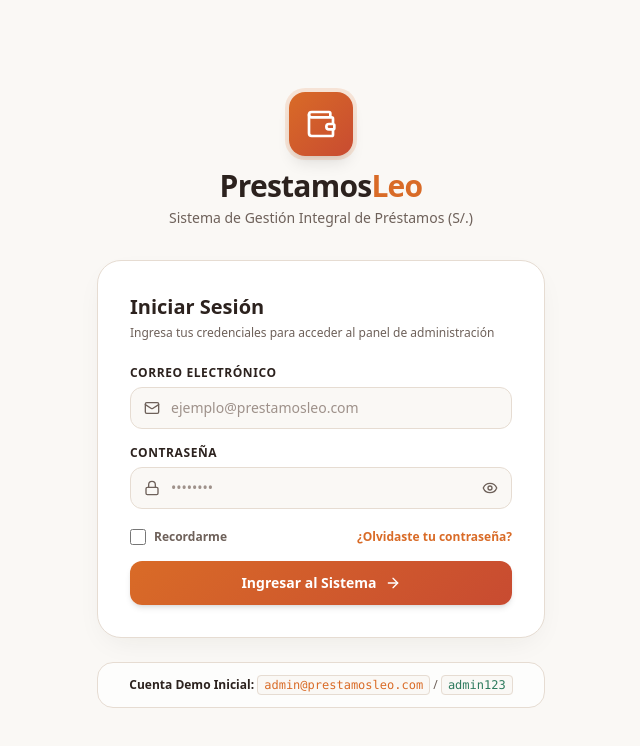
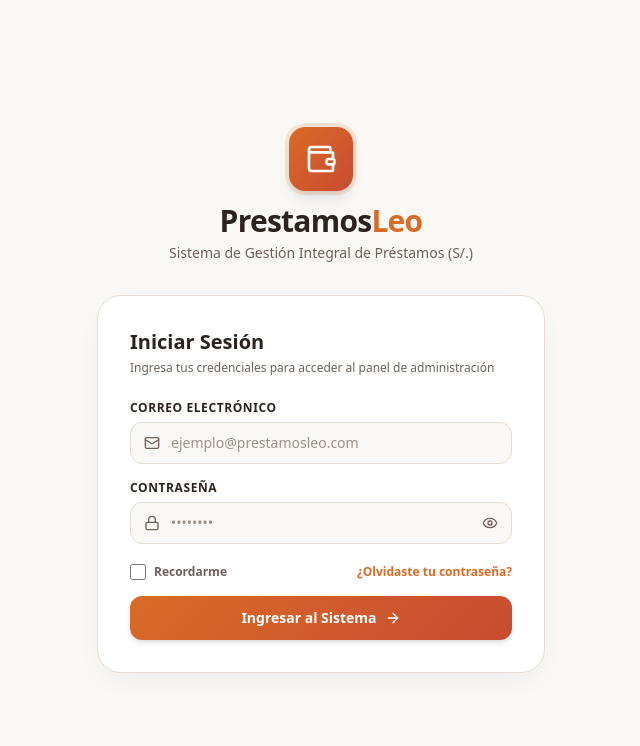
Before and after one commit to LeooTech-hub/PrestamosLeoWEB, a React (Vite) app in the folder frontend/: page / in a window 1280 px wide. Shown: the top 746 px of the page, without its empty margins (319-959 px from the left). Built offline with nearby package versions, Linux system fonts and the light colour scheme; no server answers; the HTML template or start-up script is replaced by a standard one.

Commit message:
quitando admin demo

```diff
--- a/frontend/src/pages/VistaLogin.jsx
+++ b/frontend/src/pages/VistaLogin.jsx
@@ -201,10 +201,7 @@ export function VistaLogin({ onLoginSuccess }) {
         </div>
 
         {/* Demo Hint */}
-        <div className="mt-6 text-center text-xs text-[#6E615A] bg-white/70 border border-[#E6DCD2] rounded-2xl p-3.5">
-          <span className="font-bold text-[#2C221E]">Cuenta Demo Inicial:</span>{' '}
-          <code className="bg-[#FAF8F5] px-1.5 py-0.5 rounded border border-[#E6DCD2] font-mono text-[#D96B27]">admin@prestamosleo.com</code> / <code className="bg-[#FAF8F5] px-1.5 py-0.5 rounded border border-[#E6DCD2] font-mono text-[#2D7A5D]">admin123</code>
-        </div>
+
       </div>
 
       {/* MODAL RECUPERACIÓN DE CONTRASEÑA */}
```
